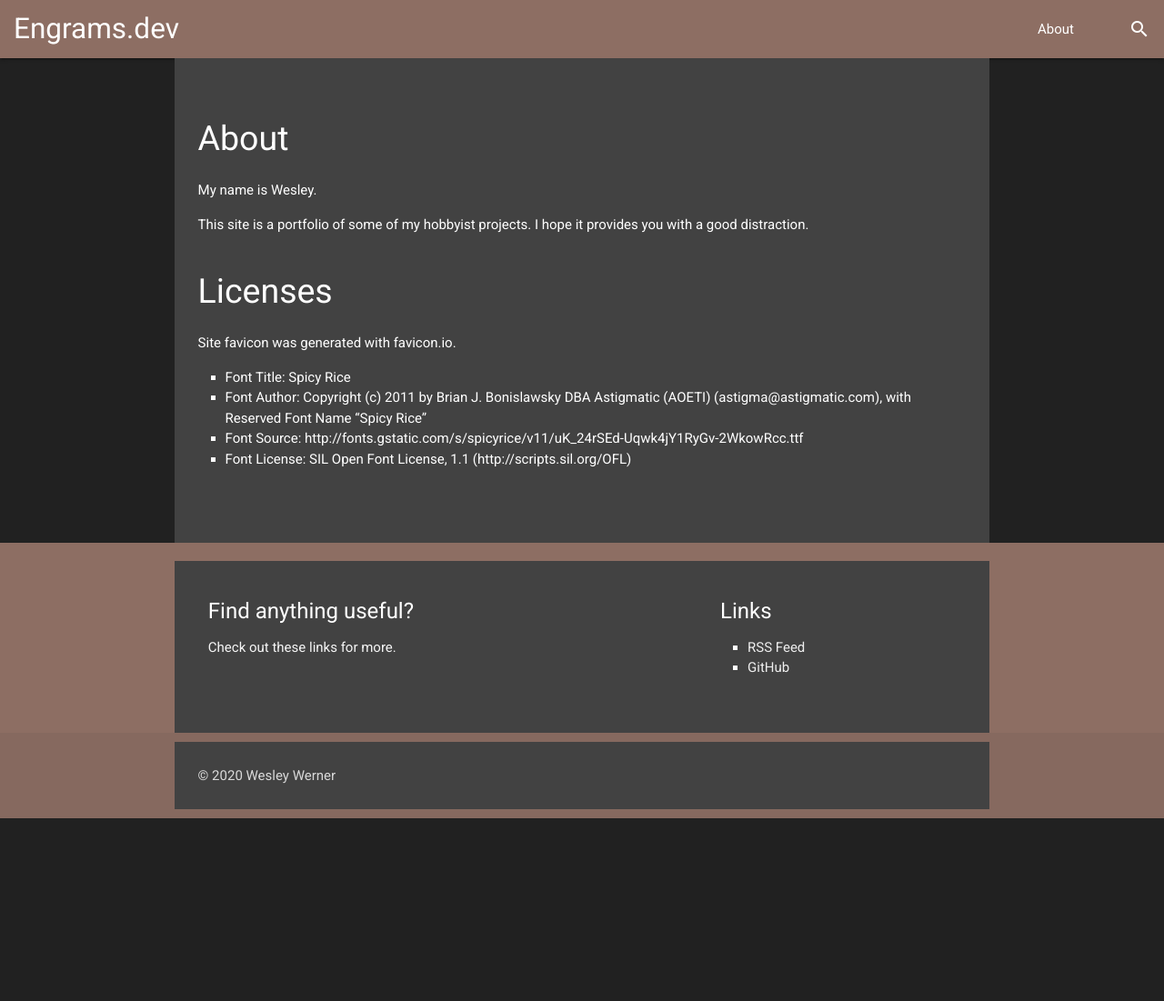
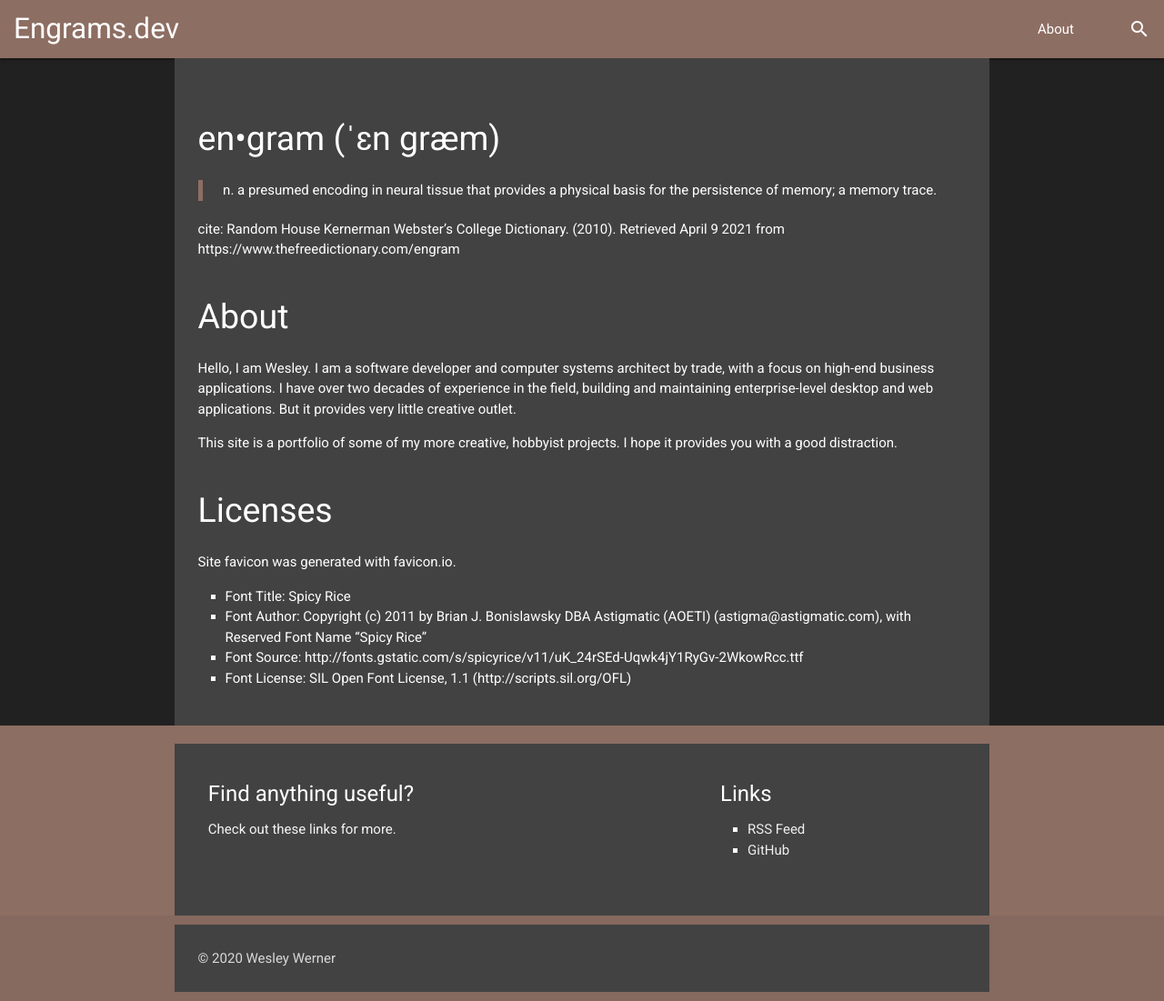
Before and after one commit to wesleywerner/wesleywerner.github.com, a Jekyll site: the page built from about.markdown, in a window 1280 px wide. Shown: the whole page at 91% size. Built offline with Jekyll 4.4.1, drawn with Linux system fonts in a browser that asks for light colours; before the commit the page ends 900 px from its top, so only the background shows below that.

Commit message:
Add engram definition.

```diff
--- a/about.markdown
+++ b/about.markdown
@@ -5,11 +5,19 @@ permalink: /about/
 group: navigation
 ---
 
+
+# en•gram (ˈɛn græm)
+
+> n.
+> a presumed encoding in neural tissue that provides a physical basis for the persistence of memory; a memory trace.
+
+cite: Random House Kernerman Webster’s College Dictionary. (2010). Retrieved April 9 2021 from https://www.thefreedictionary.com/engram
+
 # About
 
-My name is Wesley.
+Hello, I am Wesley. I am a software developer and computer systems architect by trade, with a focus on high-end business applications. I have over two decades of experience in the field, building and maintaining enterprise-level desktop and web applications. But it provides very little creative outlet.
 
-This site is a portfolio of some of my hobbyist projects. I hope it provides you with a good distraction.
+This site is a portfolio of some of my more creative, hobbyist projects. I hope it provides you with a good distraction.
 
 # Licenses
 
```
